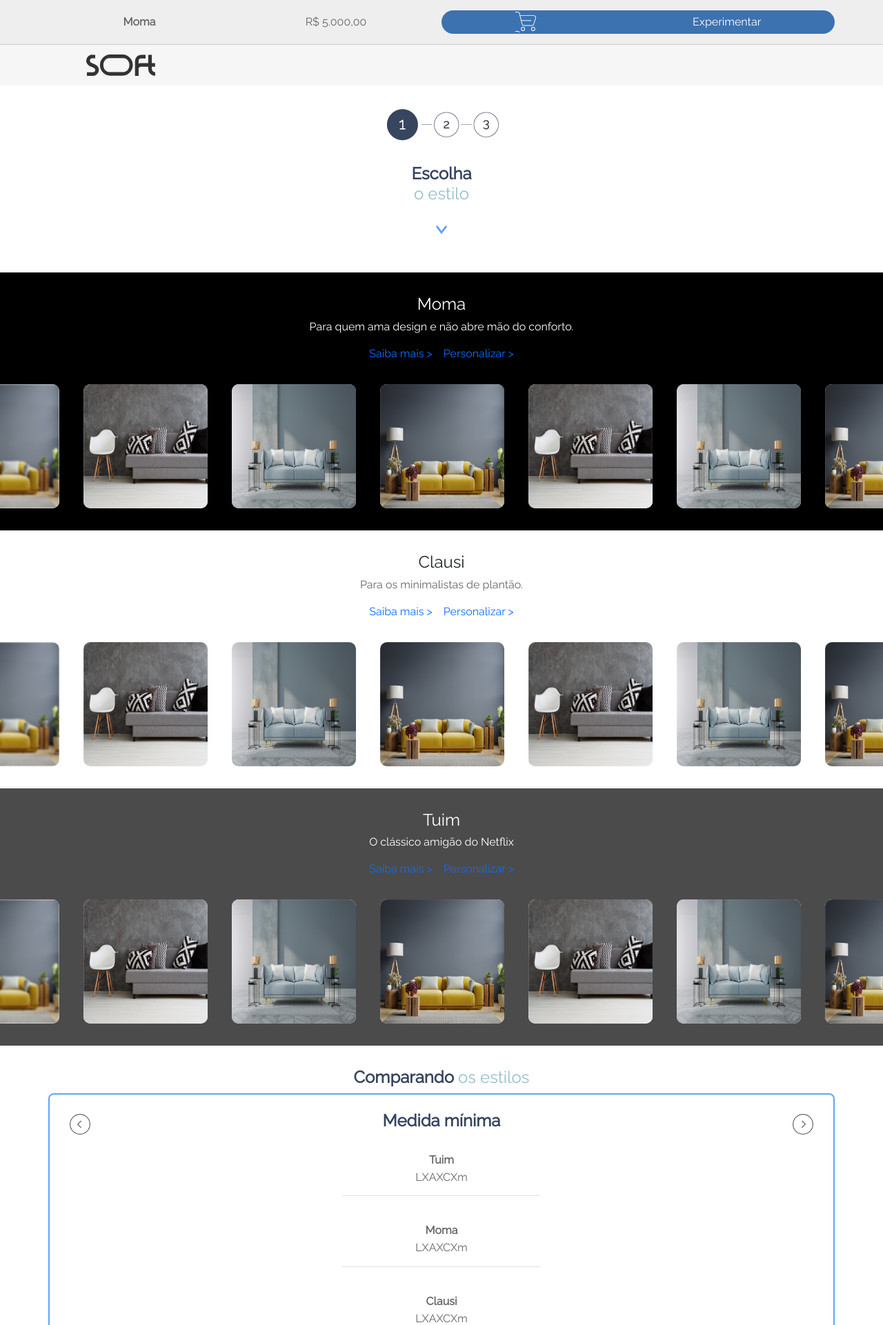
After one commit to senhorwell/sofasoft, a PHP site: page /experimente.php in a window 1280 px wide. The commit adds this page. Shown: the top 1921 px of the page at 69% size. Run offline with PHP 8.4, Linux system fonts and the light colour scheme; some libraries are stand-ins or nearby versions.

Commit message:
criacao da ultima tela

```diff
--- a/css/app.css
+++ b/css/app.css
@@ -1,7 +1,4 @@
-@font-face {
-    font-family: 'Raleway';
-    src: url('/font/raleway-regular.woff2') format('woff2');
-}
+@import url('https://fonts.googleapis.com/css?family=Raleway&display=swap');
 
 body {
     margin: 0;
@@ -424,7 +421,7 @@
     line-height: 4rem;
 }
 
-#message select {
+#message a {
     border: none;
     width: 100%;
     background: #3c72b0;
--- /dev/null
+++ b/experimente.php
@@ -0,0 +1,70 @@
+<?php include 'header.php';?>
+<?php include 'price.php';?>
+<div class="container-fluid px-0 mx-0" style="margin-top:65px">
+    <?php include 'menu.php';?>
+</div>
+
+    <div class="container-fluid py-32 px-0">
+        <div class="container pb-32 d-flex justify-content-center align-items-center text-center">
+            <img src="img/img/step1.png"/>
+        </div>
+        <div class="container d-flex justify-content-center align-items-center text-center">
+            <a href="step2_1.php"><h1 class="title"><strong>Escolha</strong><br> o estilo</h1></a>
+        </div>
+        <div class="container d-flex justify-content-center align-items-center text-center">
+            <a class="arrow-down" href="step2_1.php"><img src="img/svg/down.svg"/></a>
+        </div>
+    </div>
+
+    <div id="moma" class="container-fluid bg-black py-32 px-0">
+        <div class="container d-flex justify-content-center pb-32 text-center flex-column">
+            <h1>Moma</h1>
+            <p>Para quem ama design e não abre mão do conforto.</p>
+            <div class="container d-flex justify-content-center">
+                <a href="step2_1.php" class="px-2">Saiba mais ></a>
+                <a href="step2_1.php" class="px-2">Personalizar ></a>
+            </div>
+        </div>
+        <?php include 'configuracao.php';?>
+    </div>
+
+    <div id="clausi" class="container-fluid py-32 px-0">
+        <div class="container d-flex justify-content-center pb-32 text-center flex-column">
+            <h1>Clausi</h1>
+            <p>Para os minimalistas de plantão.</p>
+            <div class="container d-flex justify-content-center">
+                <a href="step2_1.php" class="px-2">Saiba mais ></a>
+                <a href="step2_1.php" class="px-2">Personalizar ></a>
+            </div>
+        </div>
+        <?php include 'configuracao.php';?>
+    </div>
+
+    <div id="tuim" class="container-fluid bg-tuim py-32 px-0">
+        <div class="container d-flex justify-content-center pb-32 text-center flex-column">
+            <h1>Tuim</h1>
+            <p>O clássico amigão do Netflix</p>
+            <div class="container d-flex justify-content-center">
+                <a href="step2_1.php" class="px-2">Saiba mais ></a>
+                <a href="step2_1.php" class="px-2">Personalizar ></a>
+            </div>
+        </div>
+        <?php include 'configuracao.php';?>
+    </div>
+
+
+
+    <div id="comparando" class="container-fluid py-32">
+        <div class="container d-flex justify-content-center text-center">
+            <h1 class="title"><strong>Comparando</strong> os estilos</h1>
+        </div>
+        <div class="container blue-border p-4">
+           <h1 class="title text-center"><strong>Medida mínima</strong></h1>
+           <?php include 'medidas.php';?>
+        </div>
+    </div>
+
+    <?php include 'consultor.php';?>
+    <?php include 'consultor_pessoal.php';?>
+
+<?php include 'footer.php';?>
--- a/message.php
+++ b/message.php
@@ -5,11 +5,7 @@
                 <p class="p-0 m-0">Escolha seu estilo</p>
             </div>
             <div class="col-6 d-flex justify-content-end">
-            <select class="text-center" name="style" id="style">
-                <option value="moma">Personalizar Moma</option>
-                <option value="clausi">Personalizar Clausi</option>
-                <option value="tuim">Personalizar Tuim</option>
-            </select>
+            <a href="#" class="text-center">Personalizar Moma</a>
             </div>
         </div>
     </div>
```
